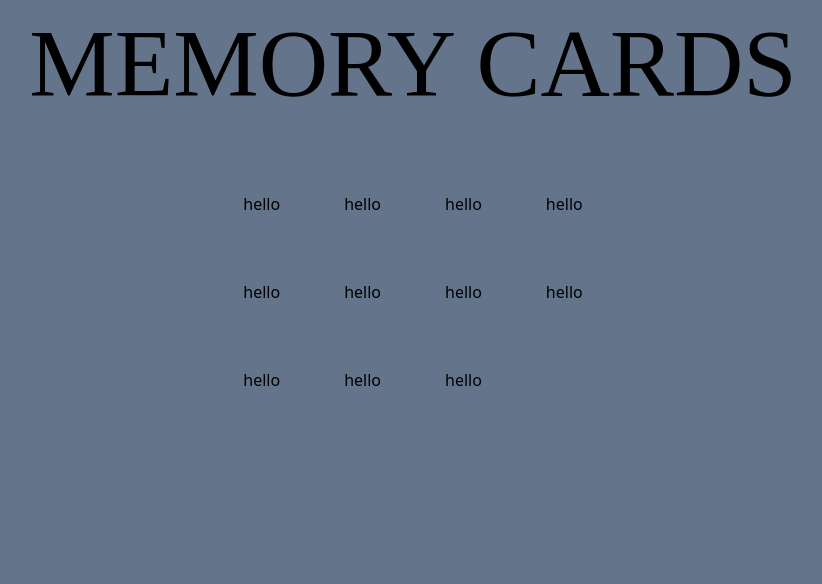
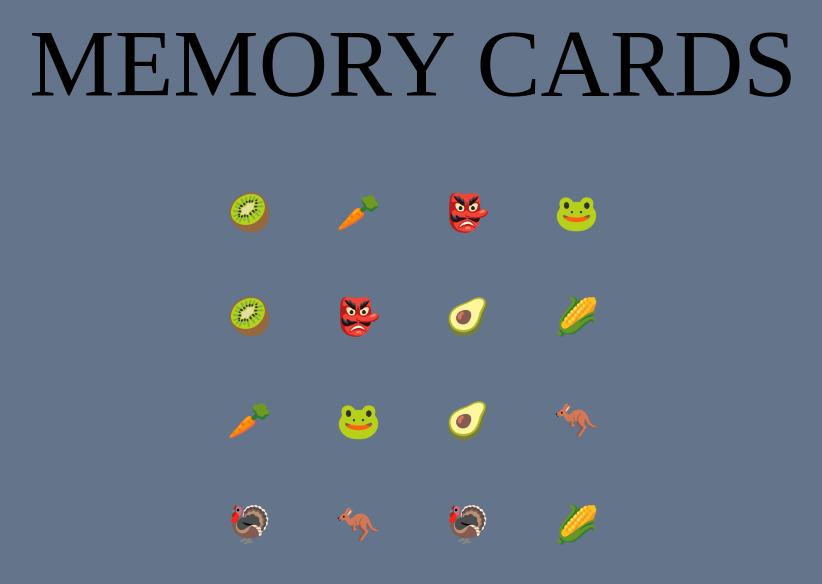
Before and after one commit to ELal3k/Memory-Cards, a React (Vite) app: page / in a window 1280 px wide. Both pictures are taken after a click on the button "16". Shown: the top 584 px of the page, without its empty margins (227-1049 px from the left). Built offline with nearby package versions, Linux system fonts and the light colour scheme; a web font is replaced by a local one.

Commit message:
emoji cards

```diff
--- a/src/App.jsx
+++ b/src/App.jsx
@@ -37,37 +37,23 @@ function getRandomElements(arr, n) {
   return copyArr.slice(0, n)
 }
 
-const starterEmojiArr = getRandomElements(emojiArray, 3)
-
-const gameEmojiArr = [...starterEmojiArr, ...starterEmojiArr]
-
-const shuffledGameArray = getRandomElements(gameEmojiArr, 6)
-
-console.log("Shuffled Game Array:", shuffledGameArray)
-console.log("Starter Emoji:", starterEmojiArr)
-console.log("Game Emoji:", gameEmojiArr)
-
 //###################APP START ###################
 const App = () => {
-  const [rows, setRows] = useState(0)
-  const [cols, setCols] = useState(0)
-  const [gameArray, setGameArray] = useState(shuffledGameArray)
   const [selectedNumber, setSelectedNumber] = useState(null)
 
+  const starterEmojiArr = getRandomElements(emojiArray, selectedNumber)
+
+  const gameEmojiArr = [...starterEmojiArr, ...starterEmojiArr]
+
+  const shuffledGameArray = getRandomElements(gameEmojiArr, 2 * selectedNumber)
+
   console.log("selectedNumber:", selectedNumber)
+  console.log("gameEmojiArr:", gameEmojiArr)
+  console.log("shuffledGameArray:", shuffledGameArray)
 
-  function createArray() {
-    let arr = []
-    for (let i = 0; i < rows; i++) {
-      arr[i] = []
-      for (let j = 0; j < cols; j++) {
-        arr[i][j] = `${i},${j}`
-      }
-    }
-    return arr
+  function handleSelect(number) {
+    setSelectedNumber(number)
   }
-
-  const arrNull = createArray()
 
   return (
     <div className="min-h-screen bg-slate-500">
@@ -76,23 +62,9 @@ const App = () => {
       </header>
       <main>
         {selectedNumber === null ? (
-          <InitialCards onSelect={setSelectedNumber} />
+          <InitialCards onSelect={handleSelect} />
         ) : (
-          <div className="flex justify-center">
-            <div className="grid grid-cols-4 gap-16">
-              <button>hello</button>
-              <button>hello</button>
-              <button>hello</button>
-              <button>hello</button>
-              <button>hello</button>
-              <button>hello</button>
-              <button>hello</button>
-              <button>hello</button>
-              <button>hello</button>
-              <button>hello</button>
-              <button>hello</button>
-            </div>
-          </div>
+          <GameCards shuffledArray={shuffledGameArray} />
         )}
       </main>
     </div>
@@ -100,11 +72,8 @@ const App = () => {
 }
 export default App
 
+// ################### INITIAL CARDS ###################
 function InitialCards({ onSelect }) {
-  const handleSelect = (number) => {
-    onSelect(number)
-  }
-
   return (
     <>
       <h3 className="font-dm text-2xl text-center">
@@ -113,31 +82,31 @@ function InitialCards({ onSelect }) {
       <div className="flex justify-center gap-4 py-10">
         <button
           className="bg-slate-300 text-4xl p-10 rounded-lg border-4 border-blue-500 "
-          onClick={() => handleSelect(8)}
+          onClick={() => onSelect(8)}
         >
           16
         </button>
         <button
           className="bg-slate-300 text-4xl p-10 rounded-lg border-4 border-blue-500 "
-          onClick={() => handleSelect(10)}
+          onClick={() => onSelect(10)}
         >
           20
         </button>
         <button
           className="bg-slate-300 text-4xl p-10 rounded-lg border-4 border-blue-500"
-          onClick={() => handleSelect(12)}
+          onClick={() => onSelect(12)}
         >
           24
         </button>
         <button
           className="bg-slate-300 text-4xl p-10 rounded-lg border-4 border-blue-500"
-          onClick={() => handleSelect(14)}
+          onClick={() => onSelect(14)}
         >
           28
         </button>
         <button
           className="bg-slate-300 text-4xl p-10 rounded-lg border-4 border-blue-500"
-          onClick={() => handleSelect(16)}
+          onClick={() => onSelect(16)}
         >
           32
         </button>
@@ -145,3 +114,19 @@ function InitialCards({ onSelect }) {
     </>
   )
 }
+
+function GameCards({ shuffledArray }) {
+  return (
+    <>
+      <div className="flex justify-center">
+        <div className="grid grid-cols-4 gap-16">
+          {shuffledArray.map((emoji, index) => (
+            <div key={index} className="text-4xl">
+              {emoji}
+            </div>
+          ))}
+        </div>
+      </div>
+    </>
+  )
+}
```
